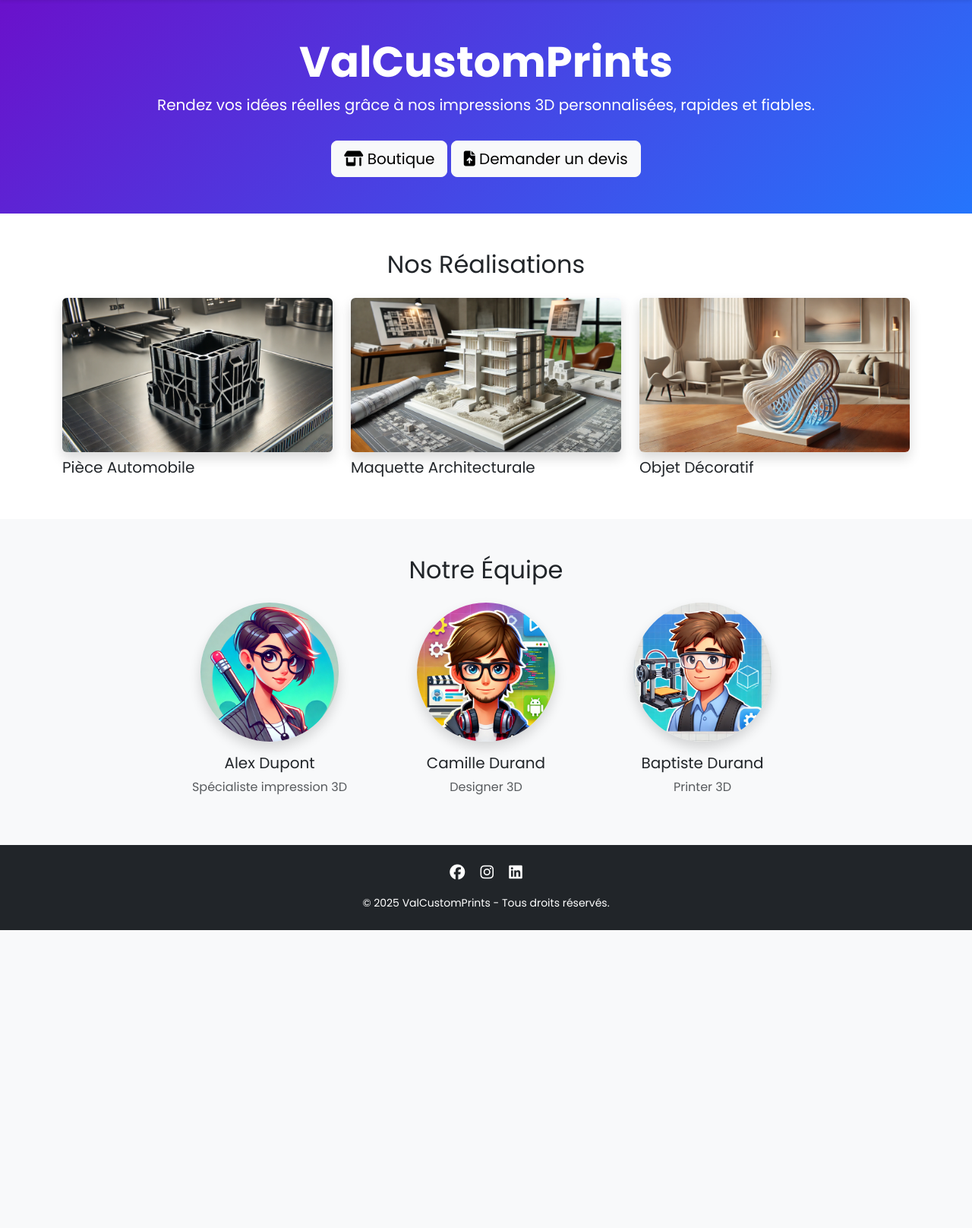
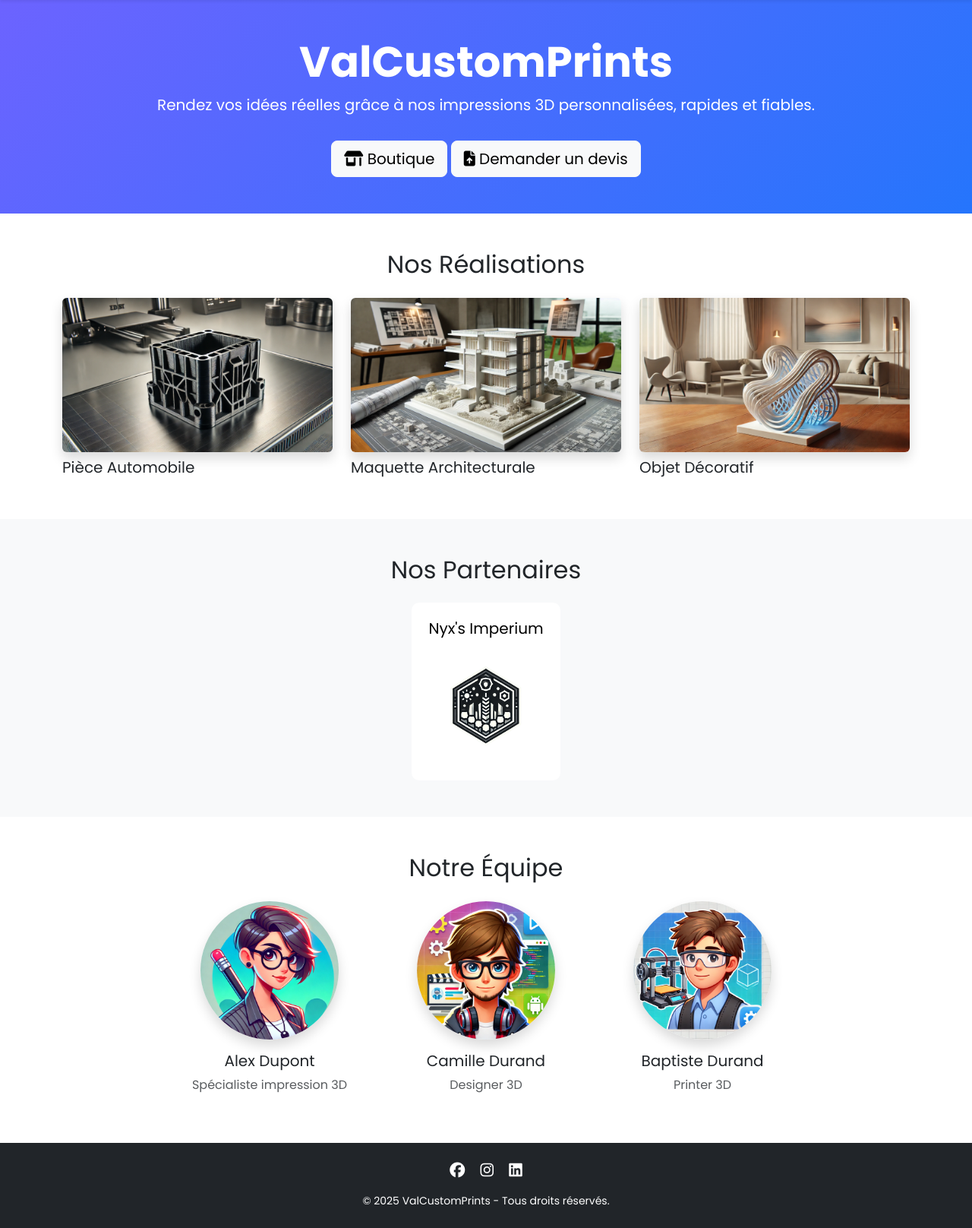
Before and after one commit to Lenitra/VahPrinters, a Flask app: template templates/index.html in a window 1280 px wide. Shown: the part 66-1682 px from the top of the page at 76% size. Before the commit the page ends 1290 px from the top, so only its background shows below. Run offline with Flask 3, Linux system fonts and the light colour scheme; the template is opened without the code that fills it, so the values that code supplies are empty.

Commit message:
Partenaires

```diff
--- a/static/css/index.css
+++ b/static/css/index.css
@@ -1,5 +1,14 @@
+:root {
+    --primary-color: #6c63ff;
+    --secondary-color: #2575fc;
+}
+
 body {
     font-family: 'Poppins', sans-serif;
+}
+
+a {
+    text-decoration: none !important;
 }
 
 .navbar-brand img {
@@ -7,12 +16,13 @@ body {
 }
 
 .section-intro {
-    background: linear-gradient(135deg, #6a11cb 0%, #2575fc 100%);
+    background: linear-gradient(135deg, var(--primary-color), var(--secondary-color));
     color: white;
 }
 
 .product-card img,
-.team-card img {
+.team-card img,
+.partner-card img {
     transition: transform 0.3s;
 }
 
@@ -56,9 +66,37 @@ body {
 }
 
 /* Centrer les cartes avec un gap minimum de 50px */
-.team-container {
+.team-container,
+.partner-container {
     display: flex;
     flex-wrap: wrap;
     justify-content: center;
     gap: 50px;
 }
+
+
+/* Style pour les cartes partenaires */
+.partner-card {
+    border-radius: 10px;
+    padding: 20px;
+    text-align: center;
+    transition: border 0.3s;
+    background-color: white;
+    border: 2px solid transparent;
+}
+
+
+.partner-card:hover {
+    border: 2px solid var(--primary-color);
+}
+
+.partner-card img {
+    box-shadow: none !important;
+}
+
+.partner-card h5 {
+    display: block;
+    color: #000000;
+
+
+}
--- a/templates/index.html
+++ b/templates/index.html
@@ -25,7 +25,8 @@
                 <img src="../static/imgs/logo.webp" alt="ValCustomPrints">
                 ValCustomPrints
             </a>
-            <button class="navbar-toggler" type="button" data-bs-toggle="collapse" data-bs-target="#navbarSupportedContent">
+            <button class="navbar-toggler" type="button" data-bs-toggle="collapse"
+                data-bs-target="#navbarSupportedContent">
                 <span class="navbar-toggler-icon"></span>
             </button>
             <div class="collapse navbar-collapse" id="navbarSupportedContent">
@@ -45,7 +46,8 @@
             <h1 class="display-4 fw-bold">ValCustomPrints</h1>
             <p class="lead">Rendez vos idées réelles grâce à nos impressions 3D personnalisées, rapides et fiables.</p>
             <a href="#boutique" class="btn btn-light btn-lg mt-3"><i class="fa-solid fa-shop"></i> Boutique</a>
-            <a href="#devis" class="btn btn-light btn-lg mt-3"><i class="fa-solid fa-file-arrow-up"></i> Demander un devis</a>
+            <a href="#devis" class="btn btn-light btn-lg mt-3"><i class="fa-solid fa-file-arrow-up"></i> Demander un
+                devis</a>
         </div>
     </section>
 
@@ -70,8 +72,21 @@
         </div>
     </section>
 
+    <!-- Section Partenaires -->
+    <section id="partenaires" class="py-5 bg-light">
+        <div class="container">
+            <h2 class="text-center mb-4">Nos Partenaires</h2>
+            <div class="partner-container">
+                <a href="https://nyxsimperium.com" target="_blank" class="partner-card">
+                    <h5 class="text-center mb-3">Nyx's Imperium</h5>
+                    <img src="../static/imgs/template/partners/partner1.webp" class="img-fluid rounded shadow" style="max-width: 150px;">
+                </a>
+            </div>
+        </div>
+    </section>
+
     <!-- Section Équipe -->
-    <section id="equipe" class="bg-light py-5">
+    <section id="equipe" class="py-5">
         <div class="container">
             <h2 class="text-center mb-4">Notre Équipe</h2>
             <div class="row justify-content-center">
```
Also changed, not shown: static/imgs/template/partners/partner1.webp (added).
